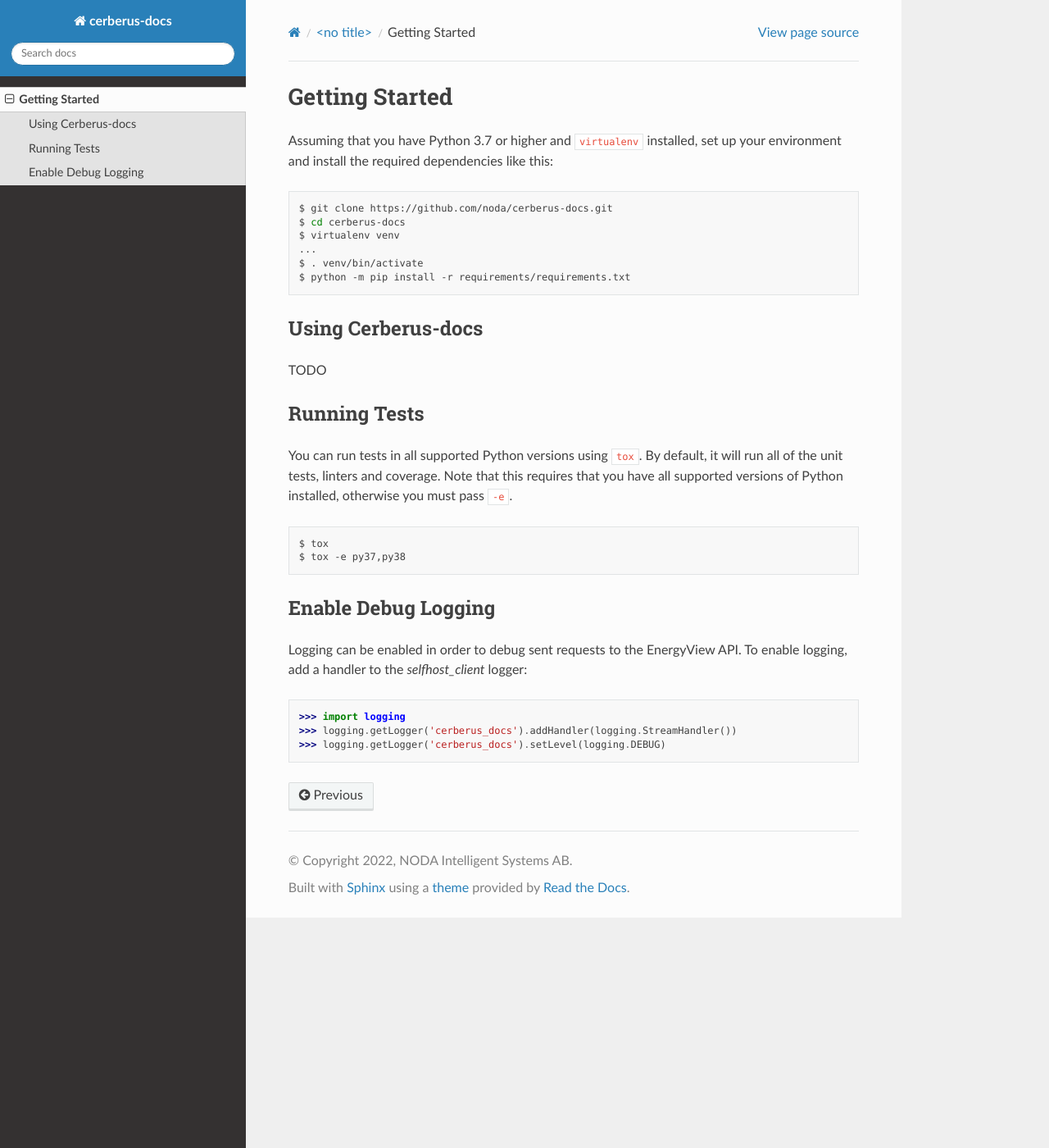
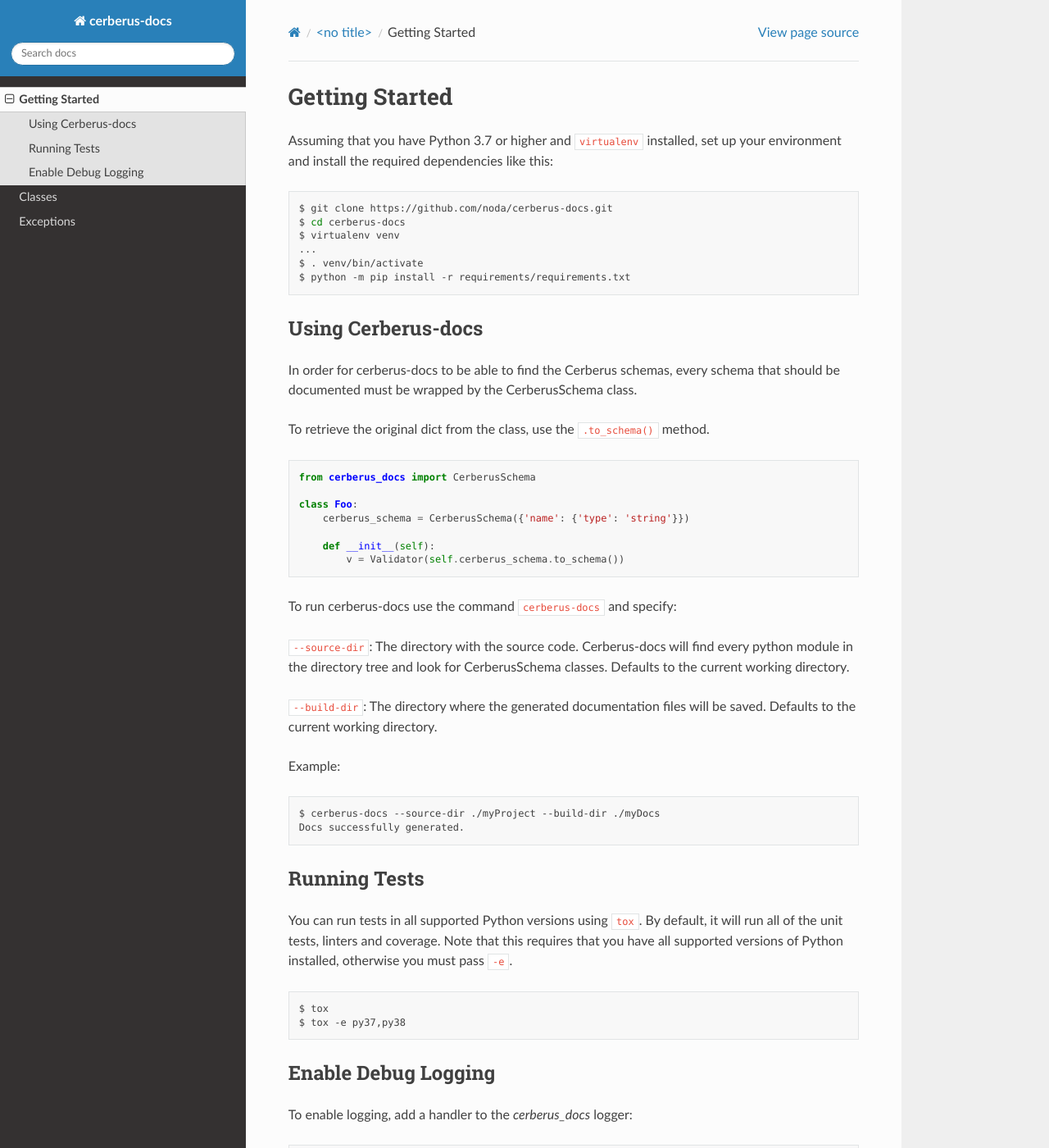
Before and after one commit to noda-archive/cerberus-docs, a Sphinx documentation site: the page built from docs/guide/getting_started.rst, in a window 1280 px wide and 1400 px high. Shown: the whole window at 82% size. Built offline with Sphinx 7.4.7 and the Read the Docs theme 2.0.0, drawn with Linux system fonts in a browser that asks for light colours.

Commit message:
Added documentation and updated README

```diff
--- a/docs/guide/getting_started.rst
+++ b/docs/guide/getting_started.rst
@@ -14,7 +14,32 @@ Assuming that you have Python 3.7 or higher and ``virtualenv`` installed, set up
 
 Using Cerberus-docs
 ~~~~~~~~~~~~~~~~~~~~~~~~~~~~~
-TODO
+In order for cerberus-docs to be able to find the Cerberus schemas, every schema that should be documented must be wrapped by the CerberusSchema class.
+
+To retrieve the original dict from the class, use the ``.to_schema()`` method.
+
+.. code-block:: python
+
+    from cerberus_docs import CerberusSchema
+
+    class Foo:
+        cerberus_schema = CerberusSchema({'name': {'type': 'string'}})
+
+        def __init__(self):
+            v = Validator(self.cerberus_schema.to_schema())
+
+To run cerberus-docs use the command ``cerberus-docs`` and specify:
+
+``--source-dir``: The directory with the source code. Cerberus-docs will find every python module in the directory tree and look for CerberusSchema classes. Defaults to the current working directory.
+
+``--build-dir``: The directory where the generated documentation files will be saved. Defaults to the current working directory.
+
+Example:
+
+.. code-block:: sh
+
+    $ cerberus-docs --source-dir ./myProject --build-dir ./myDocs
+    Docs successfully generated.
 
 Running Tests
 ~~~~~~~~~~~~~
@@ -29,7 +54,7 @@ versions of Python installed, otherwise you must pass ``-e``.
 
 Enable Debug Logging
 ~~~~~~~~~~~~~~~~~~~~
-Logging can be enabled in order to debug sent requests to the EnergyView API. To enable logging, add a handler to the `selfhost_client` logger:
+To enable logging, add a handler to the `cerberus_docs` logger:
 
 .. code-block:: python
 
```
Also changed, not shown: README.rst (+27 -1 lines), docs/index.rst (+10 -0 lines), docs/references/classes/cerberus_schema.rst (added, +7 -0 lines), docs/references/classes/index.rst (added, +9 -0 lines), docs/references/classes/markdown_file.rst (added, +7 -0 lines), docs/references/classes/markdown_utils.rst (added, +7 -0 lines), docs/references/exceptions.rst (added, +7 -0 lines), 3 other files.
